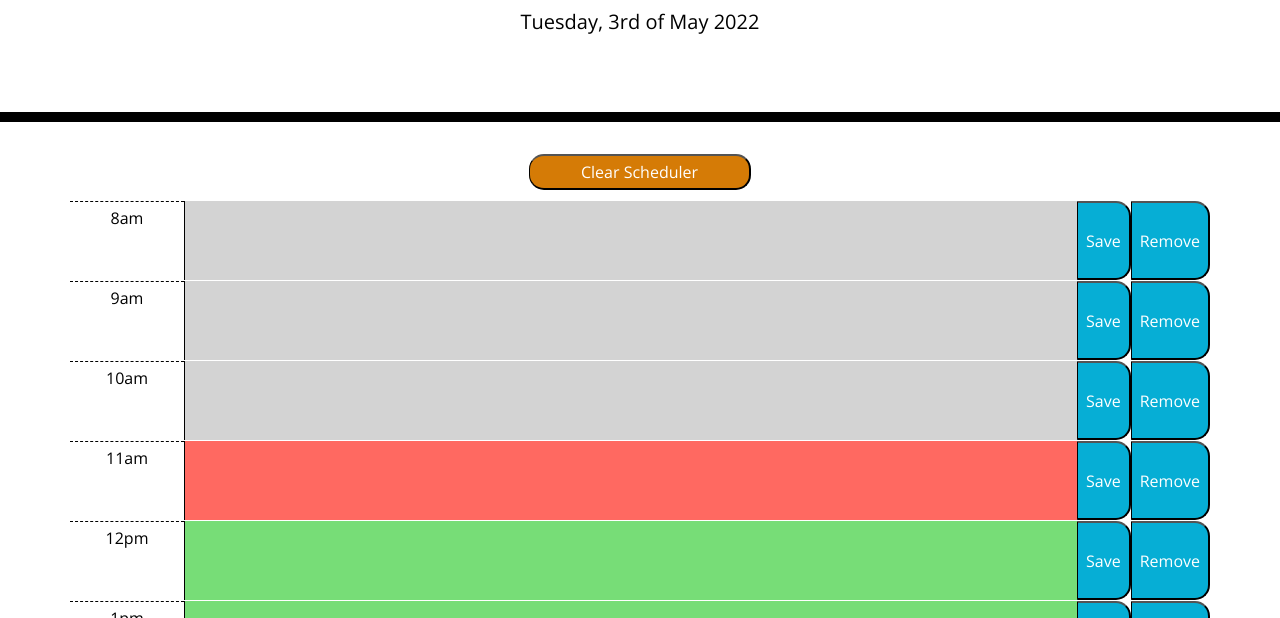
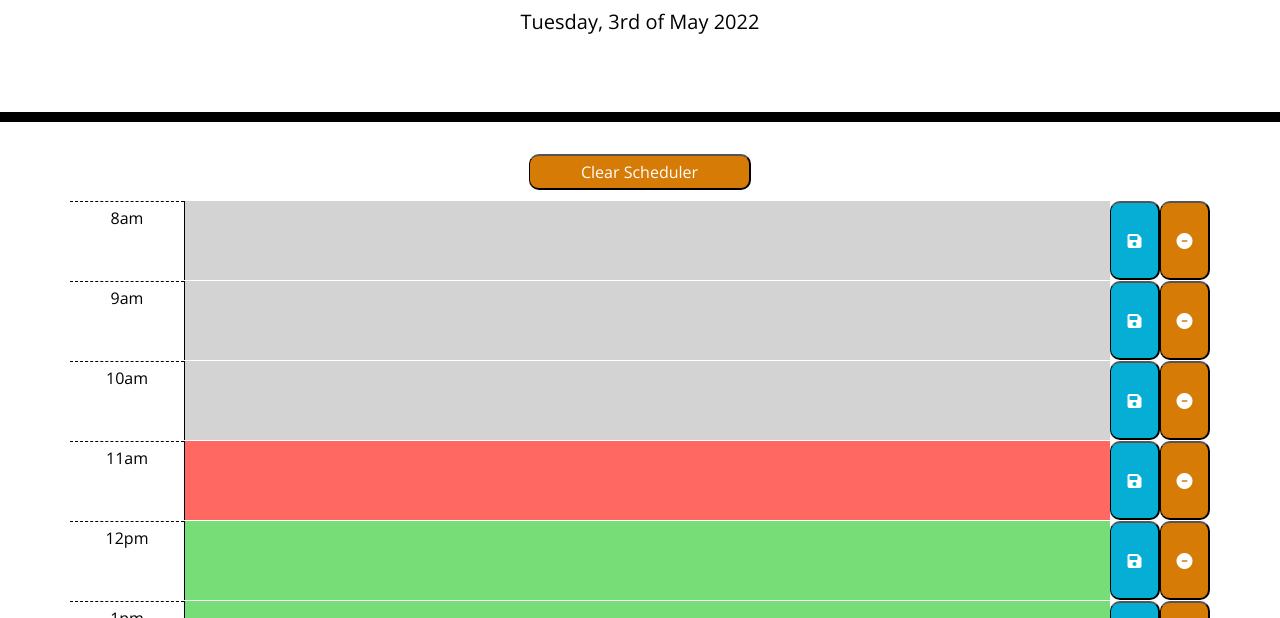
Before and after one commit to Am0031/day-planner, a plain HTML site: page index.html in a window 1280 px wide. Shown: the part 182-800 px from the top of the page. Drawn offline with nearby package versions, Linux system fonts and the light colour scheme.

Commit message:
styled save and remove buttons

```diff
--- a/assets/css/style.css
+++ b/assets/css/style.css
@@ -11,6 +11,10 @@ textarea {
   color: #000000;
   border-left: 1px solid black;
   padding: 10px;
+}
+
+i {
+  pointer-events: none;
 }
 
 .jumbotron {
@@ -58,29 +62,29 @@ textarea {
   color: white;
 }
 
+.saveBtn,
+.removeBtn {
+  border-left: 1px solid black;
+  border-radius: 10px;
+  color: white;
+  min-width: 50px;
+}
 .saveBtn {
-  border-left: 1px solid black;
-  border-top-right-radius: 15px;
-  border-bottom-right-radius: 15px;
   background-color: #06aed5;
-  color: white;
 }
 
-.saveBtn i:hover {
-  font-size: 20px;
-  transition: all 0.3s ease-in-out;
+.removeBtn {
+  background-color: #d57b06;
 }
 
 .clearBtn {
-  border-left: 1px solid black;
-  border-radius: 15px;
-  background-color: #d57b06;
-  color: white;
   width: 20%;
   margin-bottom: 10px;
 }
 
-.clearBtn i:hover {
-  font-size: 20px;
+.saveBtn:hover,
+.clearBtn:hover,
+.removeBtn:hover {
+  font-size: 1.2rem;
   transition: all 0.3s ease-in-out;
 }
--- a/assets/js/script.js
+++ b/assets/js/script.js
@@ -56,6 +56,7 @@ const handleRemoveClick = (event) => {
 const handleSaveClick = (event) => {
   //stops propagation to other elements in the container
   event.stopPropagation();
+  console.log(event);
   //gets the data-key for the button clicked
   const targetKey = $(event.target).attr("data-key");
   //gets the value of the corresponding textarea (textarea with same data-key)
@@ -83,7 +84,7 @@ const renderClearButton = () => {
       .attr("id", "clear-btn")
       .append(
         $("<button>")
-          .addClass("clearBtn p-2")
+          .addClass("clearBtn removeBtn p-2")
           .attr("type", "button")
           .attr("id", "clear-btn")
           .attr("data-key", "all")
@@ -123,14 +124,14 @@ const renderTimeBlock = () => {
             .attr("type", "button")
             .attr("id", `saveBtn-${each.key}`)
             .attr("data-key", `${each.key}`)
-            .html("Save")
+            .html('<i class="fa-solid fa-floppy-disk"></i>')
             .click(handleSaveClick),
           $("<button>")
-            .addClass("btn-area saveBtn p-2")
+            .addClass("btn-area removeBtn p-2")
             .attr("type", "button")
             .attr("id", `removeBtn-${each.key}`)
             .attr("data-key", `${each.key}`)
-            .html("Remove")
+            .html('<i class="fa-solid fa-circle-minus"></i>')
             .click(handleRemoveClick)
         )
     );
```
